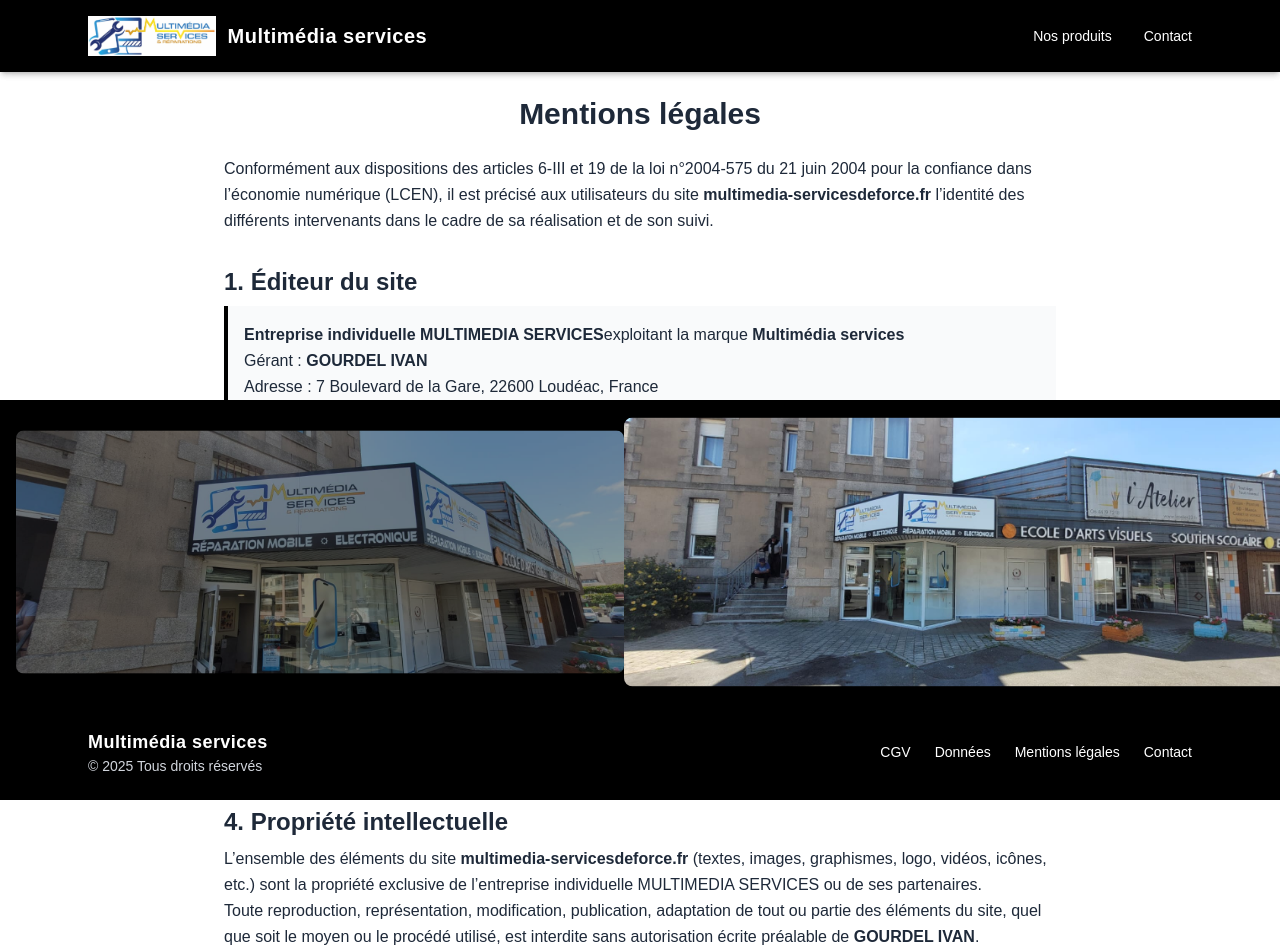
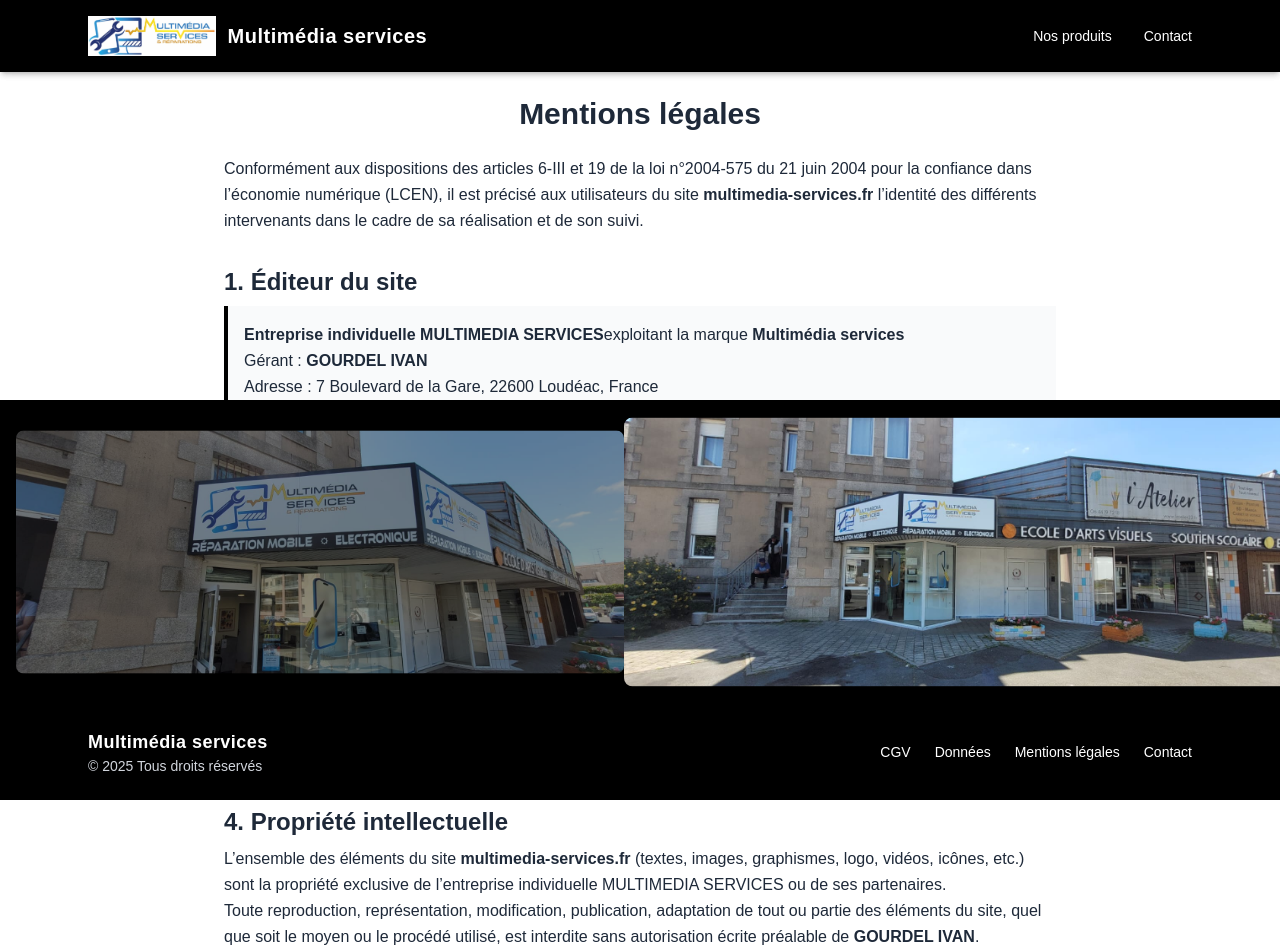
Before and after one commit to latelier22/tshirt-store, a Next.js app: page /mentions-legales in a window 1280 px wide. Shown: the top 952 px of the page. Built offline with nearby package versions, Linux system fonts and the light colour scheme.

Commit message:
supression deforce, et fichiers _copy

```diff
--- a/app/api/checkout/route.ts
+++ b/app/api/checkout/route.ts
@@ -17,7 +17,7 @@
     const baseUrl =
       origin ||
       process.env.NEXT_PUBLIC_BASE_URL ||
-      'https://multimedia-servicesdeforce.multimedia-services.fr';
+      'https://multimedia-services.multimedia-services.fr';
 
     const session = await stripe.checkout.sessions.create({
       payment_method_types: ['card'],
--- a/app/cgv/page.tsx
+++ b/app/cgv/page.tsx
@@ -9,7 +9,7 @@
       <section className="space-y-4">
         <p>
           Les présentes Conditions Générales de Vente (ci-après « CGV ») régissent l’ensemble des ventes
-          conclues sur le site <strong>multimedia-servicesdeforce.fr</strong>, exploité par :
+          conclues sur le site <strong>multimedia-services.fr</strong>, exploité par :
         </p>
 
         <div className="bg-gray-50 border-l-4 border-black p-4">
@@ -19,14 +19,14 @@
           <p>Adresse : <strong>7 Boulevard de la Gare, 22600 Loudéac, France</strong></p>
           <p>SIREN : <strong>985 382 423</strong> — SIRET : <strong>985 382 423 00038</strong></p>
           <p>Numéro de TVA intracommunautaire : <strong>FR16985382423</strong></p>
-          <p>Contact : <a href="mailto:contact@multimedia-servicesdeforce.fr" className="text-blue-600 hover:underline">contact@multimedia-servicesdeforce.fr</a></p>
+          <p>Contact : <a href="mailto:contact@multimedia-services.fr" className="text-blue-600 hover:underline">contact@multimedia-services.fr</a></p>
         </div>
       </section>
 
       <h2 className="text-2xl font-semibold mt-8 mb-2">1. Objet</h2>
       <p>
         Les présentes CGV définissent les droits et obligations du vendeur et du client dans le cadre de la
-        vente en ligne de t-shirts proposés sur le site <strong>multimedia-servicesdeforce.fr</strong>.
+        vente en ligne de t-shirts proposés sur le site <strong>multimedia-services.fr</strong>.
       </p>
 
       <h2 className="text-2xl font-semibold mt-8 mb-2">2. Produits</h2>
@@ -110,8 +110,8 @@
         relation client. Elles ne sont jamais revendues à des tiers.
         Conformément au RGPD, le client dispose d’un droit d’accès, de rectification et de suppression de ses
         données en écrivant à :{' '}
-        <a href="mailto:contact@multimedia-servicesdeforce.fr" className="text-blue-600 hover:underline">
-          contact@multimedia-servicesdeforce.fr
+        <a href="mailto:contact@multimedia-services.fr" className="text-blue-600 hover:underline">
+          contact@multimedia-services.fr
         </a>.
       </p>
 
@@ -131,7 +131,7 @@
         <p><strong>Multimédia services</strong></p>
         <p>Entreprise individuelle MULTIMEDIA SERVICES</p>
         <p>7 Boulevard de la Gare, 22600 Loudéac</p>
-        <p>📧 <a href="mailto:contact@multimedia-servicesdeforce.fr" className="text-blue-600 hover:underline">contact@multimedia-servicesdeforce.fr</a></p>
+        <p>📧 <a href="mailto:contact@multimedia-services.fr" className="text-blue-600 hover:underline">contact@multimedia-services.fr</a></p>
       </div>
     </main>
   )
--- a/app/confidentialite/page.tsx
+++ b/app/confidentialite/page.tsx
@@ -12,7 +12,7 @@
       <section className="space-y-4">
         <p>
           La présente politique de confidentialité a pour objectif d’informer les utilisateurs du site{" "}
-          <strong>multimedia-servicesdeforce.fr</strong> sur la manière dont leurs données personnelles sont collectées,
+          <strong>multimedia-services.fr</strong> sur la manière dont leurs données personnelles sont collectées,
           utilisées et protégées par{" "}
           <strong>l’entreprise individuelle MULTIMEDIA SERVICES – GOURDEL IVAN</strong>, exploitant la marque{" "}
           <strong>Multimédia services</strong>.
@@ -26,10 +26,10 @@
             <br />
             📧{" "}
             <a
-              href="mailto:contact@multimedia-servicesdeforce.fr"
+              href="mailto:contact@multimedia-services.fr"
               className="text-blue-600 hover:underline"
             >
-              contact@multimedia-servicesdeforce.fr
+              contact@multimedia-services.fr
             </a>
           </p>
         </div>
@@ -103,10 +103,10 @@
       <p>
         Pour exercer ces droits, contactez :{" "}
         <a
-          href="mailto:contact@multimedia-servicesdeforce.fr"
+          href="mailto:contact@multimedia-services.fr"
           className="text-blue-600 hover:underline"
         >
-          contact@multimedia-servicesdeforce.fr
+          contact@multimedia-services.fr
         </a>.
       </p>
 
@@ -140,8 +140,8 @@
         <p><strong>GOURDEL IVAN – MULTIMEDIA SERVICES</strong></p>
         <p>7 Boulevard de la Gare, 22600 Loudéac, France</p>
         <p>📧{" "}
-          <a href="mailto:contact@multimedia-servicesdeforce.fr" className="text-blue-600 hover:underline">
-            contact@multimedia-servicesdeforce.fr
+          <a href="mailto:contact@multimedia-services.fr" className="text-blue-600 hover:underline">
+            contact@multimedia-services.fr
           </a>
         </p>
       </div>
--- a/app/contact/page.tsx
+++ b/app/contact/page.tsx
@@ -18,16 +18,16 @@
         Une question sur nos produits ou votre commande ?
         Vous pouvez nous écrire directement à <br />
         <a
-          href="mailto:contact@multimedia-servicesdeforce.fr"
+          href="mailto:contact@multimedia-services.fr"
           className="text-blue-600 hover:underline"
         >
-          contact@multimedia-servicesdeforce.fr
+          contact@multimedia-services.fr
         </a>{' '}
         ou utiliser le formulaire ci-dessous.
       </p>
 
       <form
-        action={`mailto:contact@multimedia-servicesdeforce.fr`}
+        action={`mailto:contact@multimedia-services.fr`}
         method="POST"
         encType="text/plain"
         className="bg-gray-50 p-6 rounded-lg shadow-md space-y-4"
@@ -97,10 +97,10 @@
         <p>
           📧{' '}
           <a
-            href="mailto:contact@multimedia-servicesdeforce.fr"
+            href="mailto:contact@multimedia-services.fr"
             className="text-blue-600 hover:underline"
           >
-            contact@multimedia-servicesdeforce.fr
+            contact@multimedia-services.fr
           </a>
         </p>
       </section>
--- a/app/mentions-legales/page.tsx
+++ b/app/mentions-legales/page.tsx
@@ -11,7 +11,7 @@
         <p>
           Conformément aux dispositions des articles 6-III et 19 de la loi n°2004-575 du 21 juin 2004 pour la
           confiance dans l’économie numérique (LCEN), il est précisé aux utilisateurs du site{" "}
-          <strong>multimedia-servicesdeforce.fr</strong> l’identité des différents intervenants dans le cadre de sa
+          <strong>multimedia-services.fr</strong> l’identité des différents intervenants dans le cadre de sa
           réalisation et de son suivi.
         </p>
       </section>
@@ -28,8 +28,8 @@
         <p>Numéro de TVA : FR16985382423</p>
         <p>
           Contact :{" "}
-          <a href="mailto:contact@multimedia-servicesdeforce.fr" className="text-blue-600 hover:underline">
-            contact@multimedia-servicesdeforce.fr
+          <a href="mailto:contact@multimedia-services.fr" className="text-blue-600 hover:underline">
+            contact@multimedia-services.fr
           </a>
         </p>
       </div>
@@ -56,7 +56,7 @@
 
       <h2 className="text-2xl font-semibold mt-8 mb-2">4. Propriété intellectuelle</h2>
       <p>
-        L’ensemble des éléments du site <strong>multimedia-servicesdeforce.fr</strong> (textes, images, graphismes,
+        L’ensemble des éléments du site <strong>multimedia-services.fr</strong> (textes, images, graphismes,
         logo, vidéos, icônes, etc.) sont la propriété exclusive de l’entreprise individuelle MULTIMEDIA SERVICES
         ou de ses partenaires.
       </p>
@@ -74,15 +74,15 @@
       </p>
       <p>
         Pour toute demande relative à vos données personnelles, vous pouvez écrire à :{" "}
-        <a href="mailto:contact@multimedia-servicesdeforce.fr" className="text-blue-600 hover:underline">
-          contact@multimedia-servicesdeforce.fr
+        <a href="mailto:contact@multimedia-services.fr" className="text-blue-600 hover:underline">
+          contact@multimedia-services.fr
         </a>
       </p>
 
       <h2 className="text-2xl font-semibold mt-8 mb-2">6. Responsabilité</h2>
       <p>
         L’entreprise individuelle MULTIMEDIA SERVICES ne pourra être tenue responsable des dommages directs ou
-        indirects causés au matériel de l’utilisateur lors de l’accès au site <strong>multimedia-servicesdeforce.fr</strong>.
+        indirects causés au matériel de l’utilisateur lors de l’accès au site <strong>multimedia-services.fr</strong>.
       </p>
       <p>
         Le site utilise des technologies modernes et sécurisées (HTTPS, Stripe pour les paiements). L’utilisateur
--- a/components/Footer copy.tsx
+++ b/components/Footer copy.tsx
@@ -68,7 +68,7 @@
             <FaFacebookF />
           </Link>
           <Link
-            href="https://www.instagram.com/multimedia-servicesdeforce"
+            href="https://www.instagram.com/multimedia-services"
             target="_blank"
             rel="noopener noreferrer"
             className="hover:text-pink-500 transition"
@@ -76,7 +76,7 @@
             <FaInstagram />
           </Link>
           <Link
-            href="https://www.tiktok.com/@multimedia-servicesdeforce"
+            href="https://www.tiktok.com/@multimedia-services"
             target="_blank"
             rel="noopener noreferrer"
             className="hover:text-gray-200 transition"
--- a/components/LiensResaux.tsx
+++ b/components/LiensResaux.tsx
@@ -9,7 +9,7 @@
 
 {/* <Link href="https://www.facebook.com/profile.php?id=100088681437185" target="_blank" rel="noopener noreferrer" className="hover:text-blue-500 transition"><FaFacebookF /></Link>
           <Link href="https://www.instagram.com/multimedia-services_de_force/" target="_blank" rel="noopener noreferrer" className="hover:text-pink-500 transition"><FaInstagram /></Link>
-          <Link href="https://www.tiktok.com/@multimedia-servicesdeforce" target="_blank" rel="noopener noreferrer" className="hover:text-gray-200 transition"><FaTiktok /></Link> */}
+          <Link href="https://www.tiktok.com/@multimedia-services" target="_blank" rel="noopener noreferrer" className="hover:text-gray-200 transition"><FaTiktok /></Link> */}
   </>
   )
 }
```
Also changed, not shown: app/api/checkout/route copy.ts (deleted, +0 -42 lines), app/page copy.tsx (deleted, +0 -54 lines).
